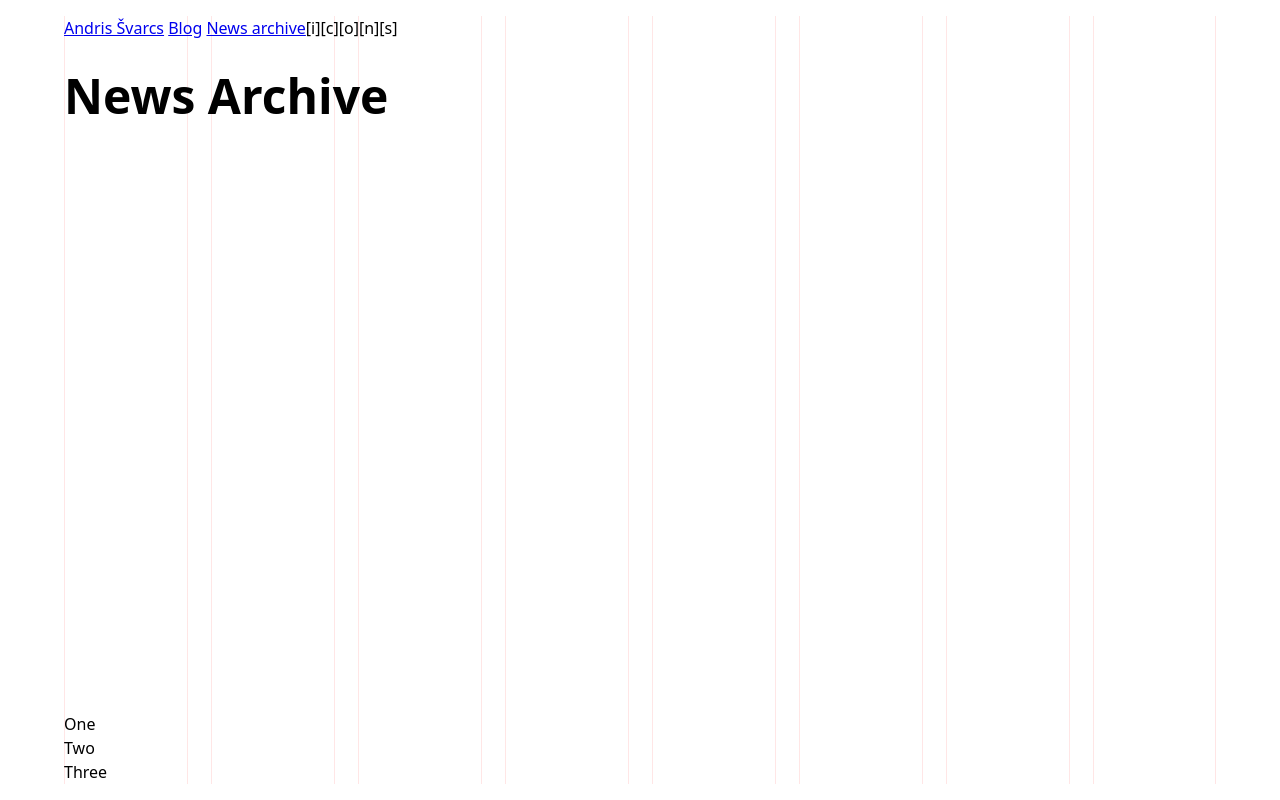
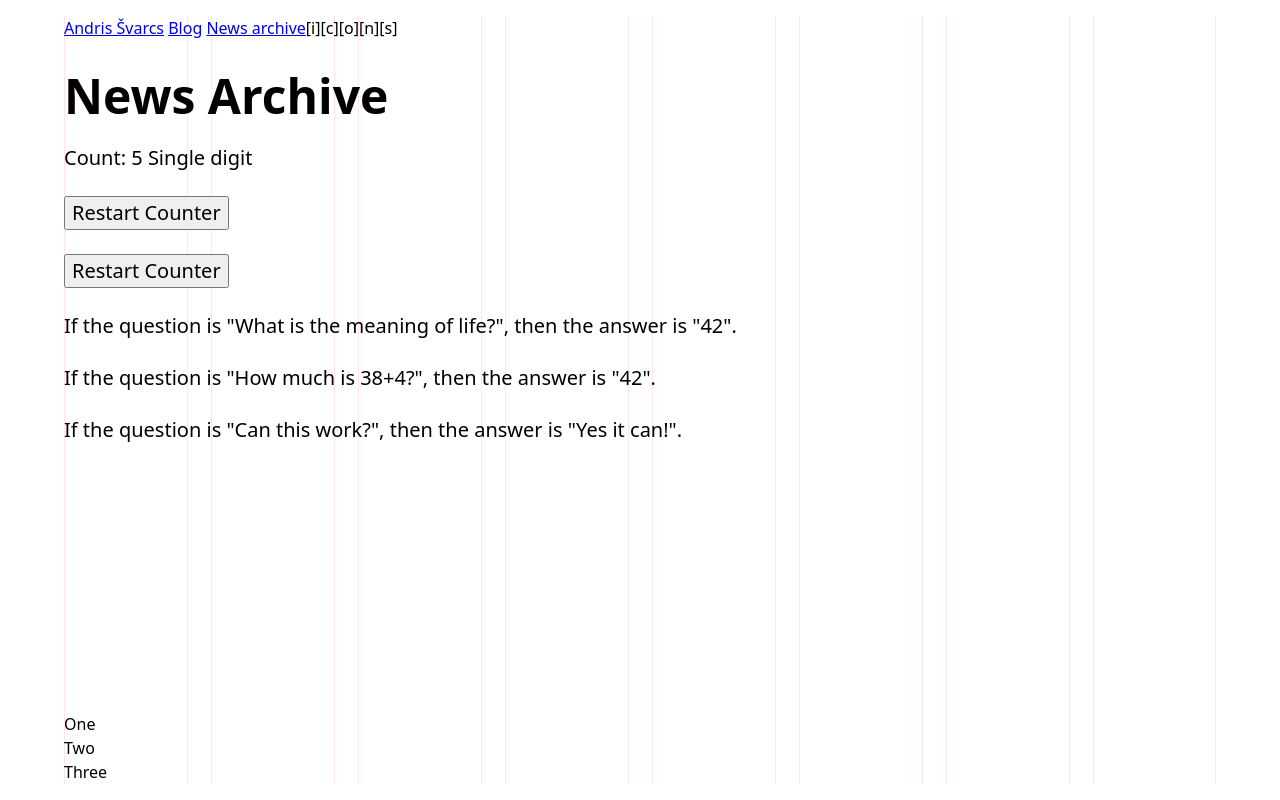
Before and after one commit to Shwartz/svelte5, a SvelteKit app: page /news-archive in a window 1280 px wide. Built offline with nearby package versions, Linux system fonts and the light colour scheme.

Commit message:
Experiments with states and events

```diff
--- /dev/null
+++ b/src/lib/components/learning/Counter.svelte
@@ -0,0 +1,35 @@
+<script lang="ts">
+	import { onDestroy } from 'svelte';
+
+	let count = $state({
+		value: 0,
+		msg: 'Single digit',
+	});
+	let intervalId: number;
+
+	$effect(() => {
+		if (count.value <= 9) {
+			intervalId = setInterval(() => {
+				count.value++;
+			}, 1000);
+		} else {
+			clearInterval(intervalId);
+		}
+
+		if (count.value > 9) {
+			count.msg = 'Double digit';
+		}
+
+		return () => clearInterval(intervalId);
+	});
+
+	function restart() {
+		count.value = 0;
+	}
+
+	onDestroy(() => clearInterval(intervalId));
+</script>
+
+<p>Count: {count.value} {count.msg}</p>
+<p><button type="button" onclick={() => {count.value = 0}}>Restart Counter</button></p>
+<p><button type="button" onclick={restart}>Restart Counter</button></p>
--- /dev/null
+++ b/src/lib/components/learning/QuestionAndAnswer.svelte
@@ -0,0 +1,7 @@
+<script lang="ts">
+	import type {QAprops} from '$lib/types/qa';
+
+	let { question = "What is the meaning of life?", answer = '42' }: QAprops = $props();
+</script>
+
+<p>If the question is "{question}", then the answer is "{answer}".</p>
--- /dev/null
+++ b/src/lib/types/qa.ts
@@ -0,0 +1,4 @@
+export interface QAprops {
+	question?: string | number;
+	answer?: string | number;
+}
--- a/src/routes/news-archive/+page.svelte
+++ b/src/routes/news-archive/+page.svelte
@@ -1 +1,16 @@
+<script lang="ts">
+	import QuestionAndAnswer from '$lib/components/learning/QuestionAndAnswer.svelte';
+	import Counter from '$lib/components/learning/Counter.svelte';
+	import type { QAprops } from '$lib/types/qa';
+
+	let qa: QAprops = {
+		question: "Can this work?",
+		answer: "Yes it can!",
+	};
+</script>
+
 <h1>News Archive</h1>
+<Counter/>
+<QuestionAndAnswer/>
+<QuestionAndAnswer question="How much is 38+4?" />
+<QuestionAndAnswer {...qa} />
```
